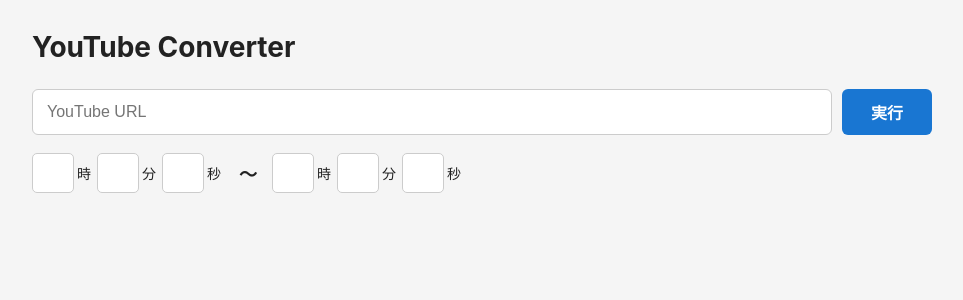
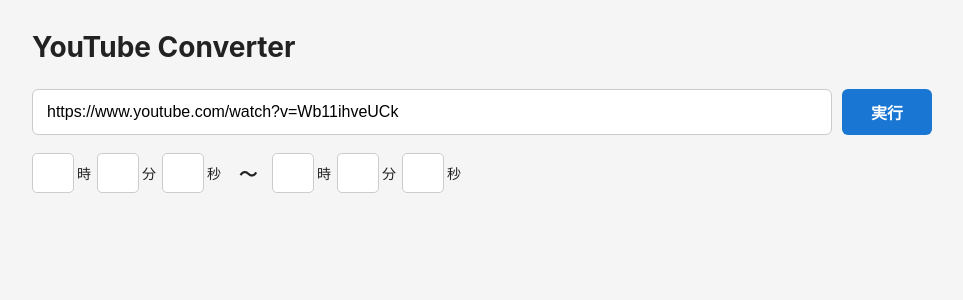
Before and after one commit to sasakiwrkspace-creator/y2conv, a Flask app: page / in a window 1280 px wide. Shown: the top 300 px of the page, without its empty margins (158-1121 px from the left). Run offline with Flask 3, Linux system fonts and the light colour scheme; parts of the project's set-up code (start-up, migrations or seed data) failed here and were passed over.

Commit message:
Update index.html

```diff
--- a/templates/index.html
+++ b/templates/index.html
@@ -367,8 +367,9 @@
             id="youtube-url"
             class="url-input"
             type="url"
-            placeholder="YouTube URL"
+            placeholder="https://www.youtube.com/watch?v=..."
             autocomplete="off"
+            value="https://www.youtube.com/watch?v=Wb11ihveUCk"
         >
 
         <button
```
